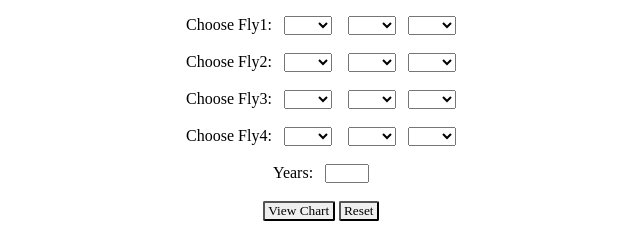
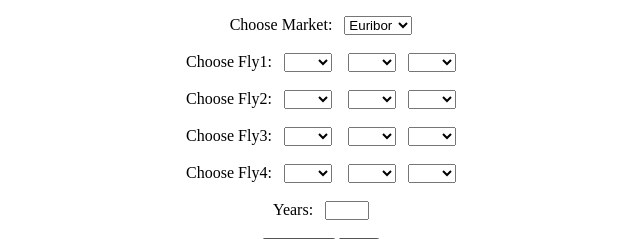
Before and after one commit to abhitpahwa/TradingCharts, a Django app: page /index/flys/ in a window 1280 px wide. Shown: the part 59-298 px from the top of the page, without its empty margins (319-959 px from the left). Run offline with Django 3.2, Linux system fonts and the light colour scheme; some web fonts are replaced.

Commit message:
Add Sterling data

```diff
--- a/Outrights/forms.py
+++ b/Outrights/forms.py
@@ -14,7 +14,10 @@ outright_choices=[(' ',''),('h10','H10'),('m10','M10'),('u10','U10'),('z10','Z10
                   ('h19','H19'),('m19','M19'),('u19','U19'),('z19','Z19'),
                   ]
 
+market_choices=[('Euribor','Euribor'),('Sterling','Sterling')]
+
 class OutrightsForm(forms.Form):
+    market = forms.CharField(label="Choose Market",widget=forms.Select(choices=market_choices))
     outright1 = forms.CharField(label="Choose Outright1",widget=forms.Select(choices=outright_choices))
     outright2 = forms.CharField(label="Choose Outright2", widget=forms.Select(choices=outright_choices))
     outright3 = forms.CharField(label="Choose Outright3", widget=forms.Select(choices=outright_choices))
@@ -22,6 +25,7 @@ class OutrightsForm(forms.Form):
     years=forms.IntegerField(max_value=4,min_value=1,required=True)
 
 class SpreadsForm(forms.Form):
+    market = forms.CharField(label="Choose Market", widget=forms.Select(choices=market_choices))
     outright1=forms.CharField(label="Choose Spread1",widget=forms.Select(choices=outright_choices))
     outright2=forms.CharField(widget=forms.Select(choices=outright_choices))
     outright3 = forms.CharField(label="Choose Spread2", widget=forms.Select(choices=outright_choices))
@@ -33,6 +37,7 @@ class SpreadsForm(forms.Form):
     years = forms.IntegerField(max_value=4, min_value=1,required=True)
 
 class FlysForm(forms.Form):
+    market = forms.CharField(label="Choose Market", widget=forms.Select(choices=market_choices))
     outright1 = forms.CharField(label="Choose Fly1", widget=forms.Select(choices=outright_choices))
     outright2 = forms.CharField(widget=forms.Select(choices=outright_choices))
     outright3 = forms.CharField(widget=forms.Select(choices=outright_choices))
@@ -48,16 +53,14 @@ class FlysForm(forms.Form):
     years = forms.IntegerField(max_value=4, min_value=1,required=True)
 
 class CustomForm(forms.Form):
+    market = forms.CharField(label="Choose Market", widget=forms.Select(choices=market_choices))
     expression=forms.CharField(label="Enter the equation to be evaluated",max_length=50)
     years=forms.IntegerField(max_value=4,min_value=1,required=True)
     print("1")
     def clean_expression(self):
-        print("2")
         expr=self.cleaned_data['expression']
         pattern=r"^[+-]{0,1}[\d]*[a-zA-Z][0-9]{2}([+-][\d]*[a-zA-Z][0-9]{2})*$"
         if re.match(pattern,expr):
-            print("3")
             return expr
         else:
-            print("4")
             raise forms.ValidationError("enter a valid expression")
--- a/Outrights/templates/Outrights/ui_flys.html
+++ b/Outrights/templates/Outrights/ui_flys.html
@@ -20,6 +20,7 @@
 </div>
 <form action="" method="post">
     {% csrf_token %}
+    {{ form.market.label_tag }}&nbsp;&nbsp;&nbsp;{{ form.market }}<br><br>
     {{ form.outright1.label_tag }}&nbsp;&nbsp;&nbsp;{{ form.outright1 }}&nbsp;&nbsp;&nbsp;
     {{ form.outright2 }}&nbsp;&nbsp;&nbsp;{{ form.outright3 }}<br><br>
     {{ form.outright4.label_tag }}&nbsp;&nbsp;&nbsp;{{ form.outright4 }}&nbsp;&nbsp;&nbsp;
--- a/Outrights/templates/Outrights/ui_spreads.html
+++ b/Outrights/templates/Outrights/ui_spreads.html
@@ -20,6 +20,7 @@
 </div>
 <form action="" method="post">
     {% csrf_token %}
+    {{ form.market.label_tag }}&nbsp;&nbsp;&nbsp;{{ form.market }}<br><br>
     {{ form.outright1.label_tag }}&nbsp;&nbsp;&nbsp;{{ form.outright1 }}&nbsp;&nbsp;&nbsp;{{ form.outright2 }}<br><br>
     {{ form.outright3.label_tag }}&nbsp;&nbsp;&nbsp;{{ form.outright3 }}&nbsp;&nbsp;&nbsp;{{ form.outright4 }}<br><br>
     {{ form.outright5.label_tag }}&nbsp;&nbsp;&nbsp;{{ form.outright5 }}&nbsp;&nbsp;&nbsp;{{ form.outright6 }}<br><br>
--- a/Outrights/views.py
+++ b/Outrights/views.py
@@ -1,6 +1,6 @@
 from django.shortcuts import render
 from django.views import generic,View
-from .models import Data
+from .models import Data,SterlingData
 from .forms import OutrightsForm,SpreadsForm,FlysForm,CustomForm
 from django.http import HttpResponse
 from .models import Data
@@ -39,10 +39,13 @@ class Helper():
                 ct += 1
         return x_axis
 
-    def get_valid_data(self,curr_date,num_years):
+    def get_valid_data(self,curr_date,num_years,market):
         expiry_date = self.get_expiry(curr_date)
         start_date = expiry_date - timedelta(days=365.24 * num_years)
-        all_dates = Data.objects.all()
+        if market=="Euribor":
+            all_dates = Data.objects.all()
+        elif market=="Sterling":
+            all_dates = SterlingData.objects.all()
         valid_data = []
         for date_object in all_dates:
             temp_date = datetime.strptime(date_object.date, '%m/%d/%Y').date()
@@ -73,18 +76,19 @@ class OutrightsView(generic.TemplateView):
         num_years = float(request.POST['years'])
         legend = []
         y_axis = []
+        market=request.POST["market"]
         for o_r in outrights:
             if o_r!=' ':
-                y_axis.append(self.get_data_for_outright(num_years,o_r))
+                y_axis.append(self.get_data_for_outright(num_years,o_r,market))
                 legend.append(o_r.upper())
         x_axis_len=max([len(i) for i in y_axis])
         x_axis = self.helper.get_xaxis(x_axis_len, num_years)
         return render(request, 'Outrights/ui_outrights.html',
                       {'form': form, 'x_axis': x_axis, 'y_axis': y_axis, 'legend': legend,'method':'post'})
 
-    def get_data_for_outright(self,num_years, outright):
+    def get_data_for_outright(self,num_years,outright,market):
         curr_date = self.helper.get_day(outright)
-        valid_data = self.helper.get_valid_data(curr_date, num_years)
+        valid_data = self.helper.get_valid_data(curr_date, num_years,market)
         y_axis = []
         for object in valid_data:
             if getattr(object, outright):
@@ -112,18 +116,19 @@ class SpreadsView(generic.TemplateView):
         num_years = float(request.POST['years'])
         legend = []
         y_axis = []
+        market = request.POST["market"]
         for i in range(0,8,2):
             if outrights[i] != ' ' and outrights[i+1] != ' ':
-                y_axis.append(self.get_data_for_spread(num_years, outrights[i], outrights[i+1]))
+                y_axis.append(self.get_data_for_spread(num_years, outrights[i], outrights[i+1],market))
                 legend.append(outrights[i].upper() + "-" + outrights[i+1].upper())
         x_axis_len = max([len(i) for i in y_axis])
         x_axis = self.helper.get_xaxis(x_axis_len, num_years)
         return render(request, 'Outrights/ui_spreads.html',
                       {'form': form, 'x_axis': x_axis, 'y_axis': y_axis, 'legend': legend,'method':'post'})
 
-    def get_data_for_spread(self,num_years,outright1,outright2):
+    def get_data_for_spread(self,num_years,outright1,outright2,market):
         curr_date=min(self.helper.get_day(outright1),self.helper.get_day(outright2))
-        valid_data=self.helper.get_valid_data(curr_date,num_years)
+        valid_data=self.helper.get_valid_data(curr_date,num_years,market)
         y_axis=[]
         for object in valid_data:
             if getattr(object, outright1) and getattr(object,outright2):
@@ -153,18 +158,19 @@ class FlysView(generic.TemplateView):
         num_years = float(request.POST['years'])
         legend = []
         y_axis = []
+        market = request.POST["market"]
         for i in range(0,12,3):
             if outrights[i] != ' ' and outrights[i+1] != ' ' and outrights[i+2] != ' ':
-                y_axis.append(self.get_data_for_fly(num_years, outrights[i], outrights[i+1], outrights[i+2]))
+                y_axis.append(self.get_data_for_fly(num_years, outrights[i], outrights[i+1], outrights[i+2], market))
                 legend.append(outrights[i].upper() + "-" + outrights[i+1].upper() + "-" + outrights[i+2].upper())
         x_axis_len = max([len(i) for i in y_axis])
         x_axis = self.helper.get_xaxis(x_axis_len, num_years)
         return render(request, 'Outrights/ui_flys.html',
                       {'form': form, 'x_axis': x_axis, 'y_axis': y_axis, 'legend': legend,'method':'post'})
 
-    def get_data_for_fly(self,num_years,outright1,outright2,outright3):
+    def get_data_for_fly(self,num_years,outright1,outright2,outright3,market):
         curr_date=min(self.helper.get_day(outright1),self.helper.get_day(outright2),self.helper.get_day(outright3))
-        valid_data=self.helper.get_valid_data(curr_date,num_years)
+        valid_data=self.helper.get_valid_data(curr_date,num_years,market)
         y_axis=[]
         for object in valid_data:
             if getattr(object, outright1) and getattr(object,outright2) and getattr(object,outright3):
@@ -192,11 +198,10 @@ class CustomsView(generic.TemplateView):
             expr = expr.replace("-", "#-")
             if expr[0]!="#":
                 expr = "#+" + expr
-            print(expr)
             outrights = expr.split("#")
             outrights = [i for i in outrights if i != '']
-            print(outrights)
-            y_axis = [self.get_data_for_customs(num_years, outrights)]
+            market = request.POST["market"]
+            y_axis = [self.get_data_for_customs(num_years, outrights,market)]
             x_axis = self.helper.get_xaxis(len(y_axis[0]), num_years)
             legend = [''.join(outrights).upper()]
             return render(request, 'Outrights/ui_customs.html',
@@ -211,13 +216,13 @@ class CustomsView(generic.TemplateView):
         match=re.match(pattern,expr)
         return [match.group(1),match.group(2),match.group(3)+match.group(4)]
 
-    def get_data_for_customs(self,num_years,outrights):
+    def get_data_for_customs(self,num_years,outrights,market):
         outrights_names=[]
         for o_r in outrights:
             index=o_r.find(next(filter(str.isalpha, o_r)))
             outrights_names.append(o_r[index:])
         curr_date=min([self.helper.get_day(i) for i in outrights_names])
-        valid_data=self.helper.get_valid_data(curr_date,num_years)
+        valid_data=self.helper.get_valid_data(curr_date,num_years,market)
         y_axis=[]
         for object in valid_data:
             check=list(map(lambda x:getattr(object,x),outrights_names))
```
Also changed, not shown: Outrights/admin.py (+15 -1 lines), Outrights/models.py (+46 -0 lines).
